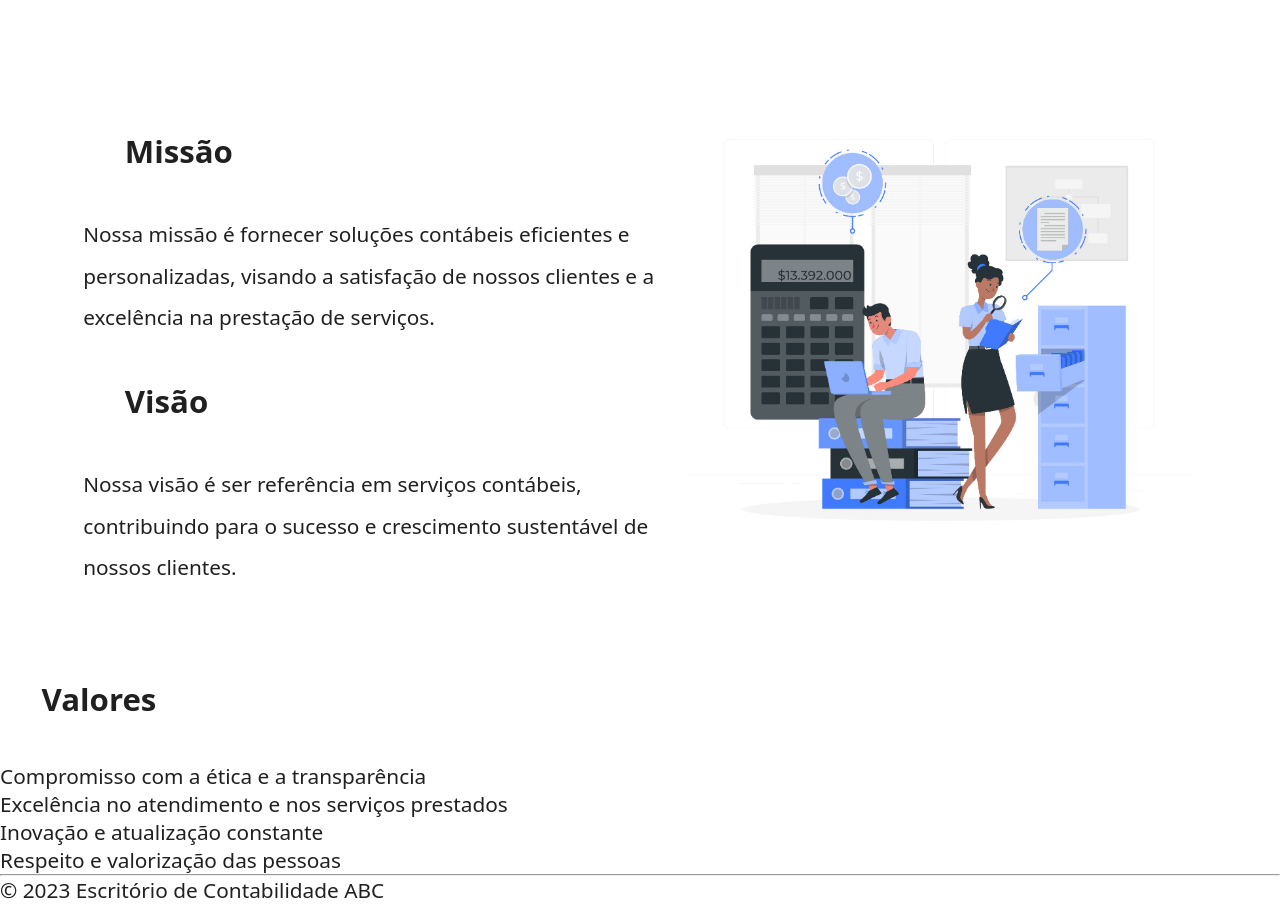
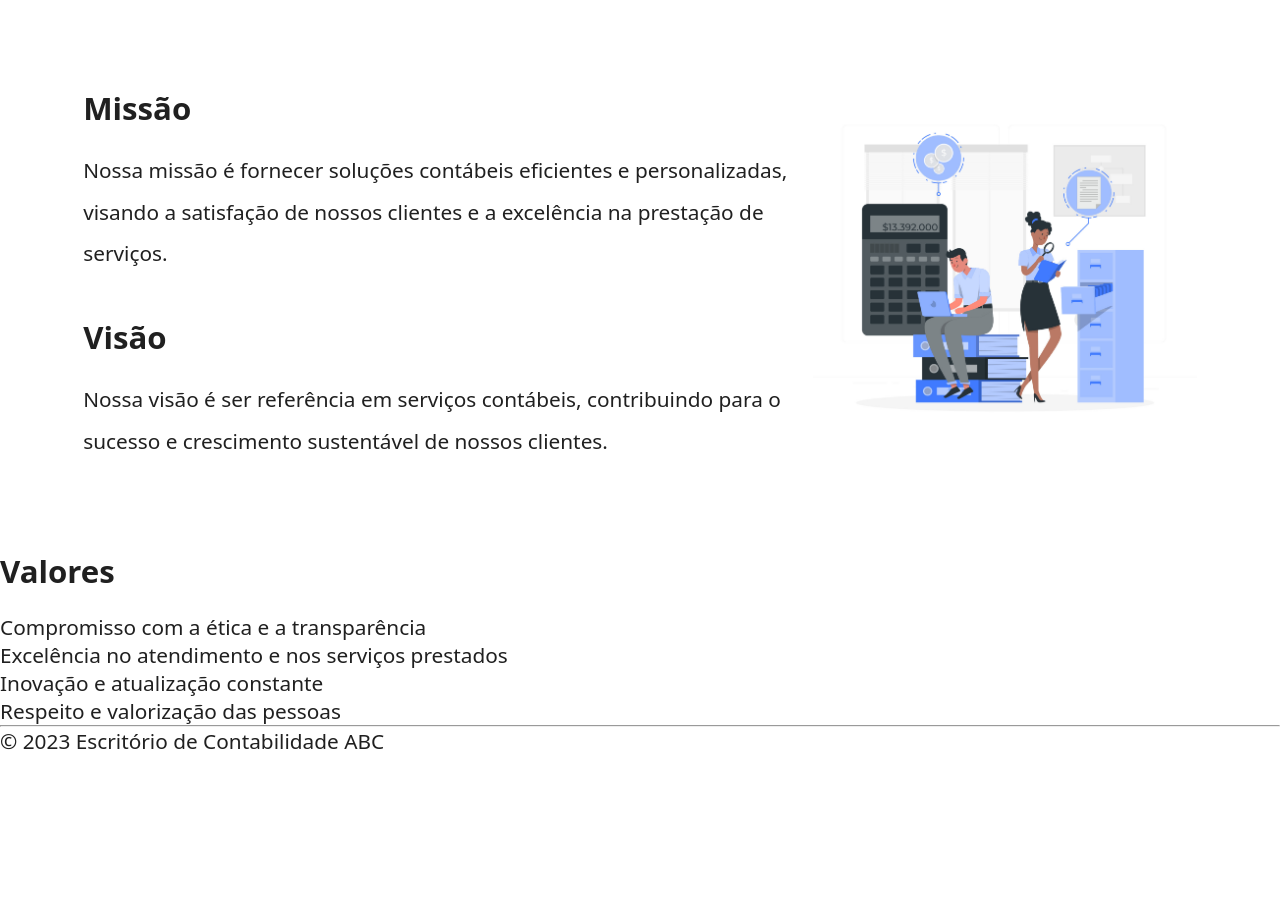
Before and after one commit to mhidekiw/accounting-office-site, a website built with webpack: page dist/index.html in a window 1280 px wide. Shown: the part 786-1690 px from the top of the page. After the commit the page ends 1541 px from the top, so only its background shows below. Built offline with nearby package versions, Linux system fonts and the light colour scheme.

Commit message:
Improved sizing on mission/vision section of home page

```diff
--- a/src/style.css
+++ b/src/style.css
@@ -74,6 +74,7 @@ header nav a:hover {
     background-position: center;
     background-size: cover;
     min-height: 80vh;
+    width: 100%;
     padding: 3rem;
 
     display: flex;
@@ -98,7 +99,7 @@ header nav a:hover {
 }
 
 main h2 {
-    margin: 2rem;
+    margin-bottom: 1rem;
 }
 
 .text-small {
@@ -112,7 +113,15 @@ main h2 {
     margin: 4rem;
 }
 
+.text-block {
+    display: flex;
+    flex-direction: column;
+    justify-content: space-between;
+    gap: 2rem;
+}
+
 .text-img-block img {
-    width: 40vw;
+    min-width: 15rem;
+    max-width: 30vw;
     height: auto;
 }
```
